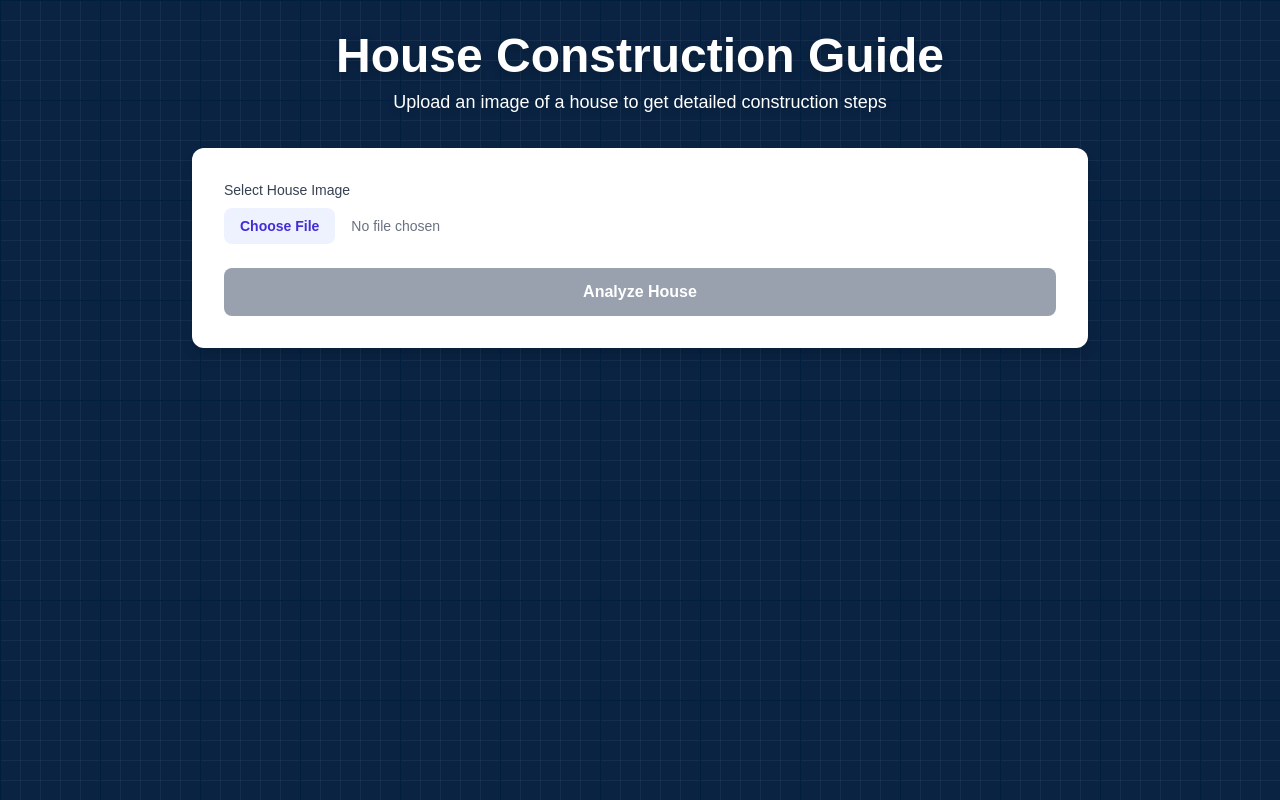
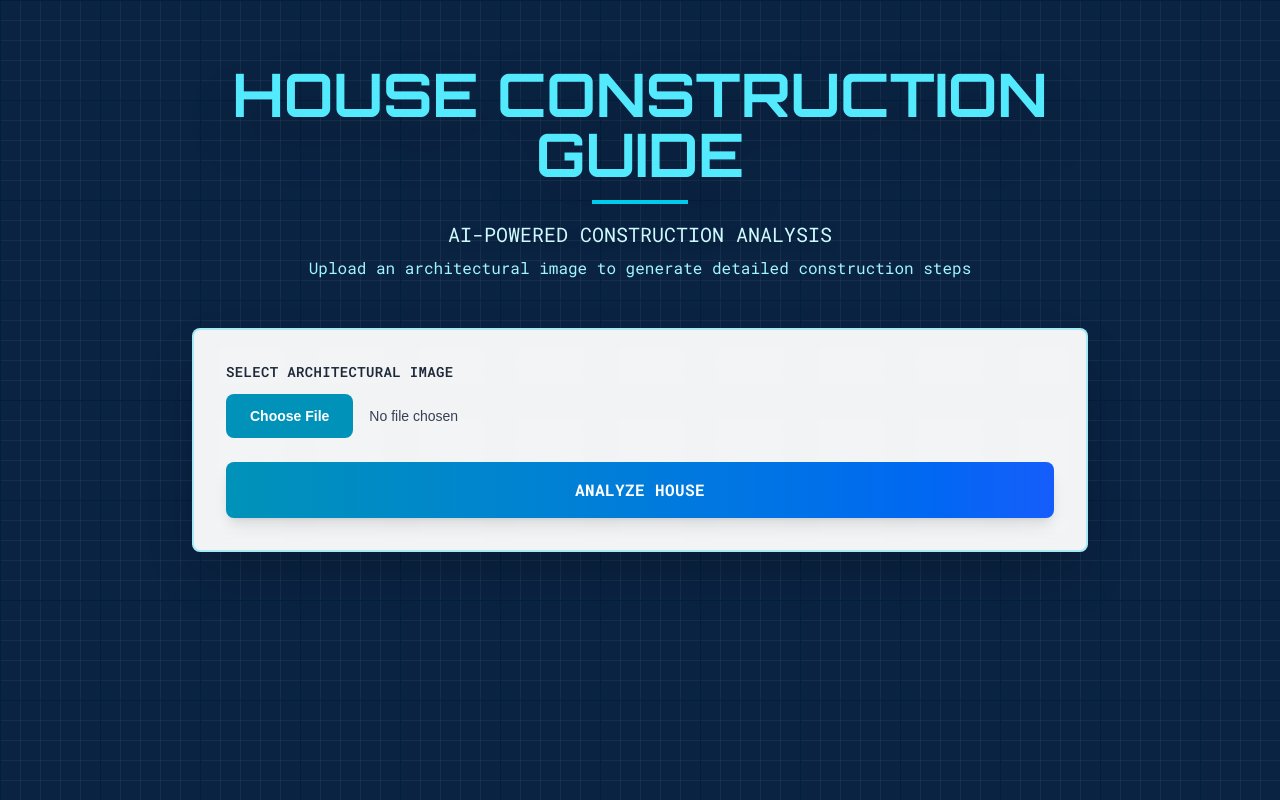
Before and after one commit to zach3141592/calHacksLockIn, a Next.js app: page / in a window 1280 px wide. Built offline with nearby package versions, Linux system fonts and the light colour scheme.

Commit message:
style: change ui styling

```diff
--- a/app/layout.tsx
+++ b/app/layout.tsx
@@ -1,15 +1,17 @@
 import type { Metadata } from "next";
-import { Geist, Geist_Mono } from "next/font/google";
+import { Roboto_Mono, Orbitron } from "next/font/google";
 import "./globals.css";
 
-const geistSans = Geist({
-  variable: "--font-geist-sans",
+const robotoMono = Roboto_Mono({
+  variable: "--font-roboto-mono",
   subsets: ["latin"],
+  weight: ["400", "500", "600", "700"],
 });
 
-const geistMono = Geist_Mono({
-  variable: "--font-geist-mono",
+const orbitron = Orbitron({
+  variable: "--font-orbitron",
   subsets: ["latin"],
+  weight: ["400", "500", "600", "700", "800", "900"],
 });
 
 export const metadata: Metadata = {
@@ -28,7 +30,7 @@ export default function RootLayout({
   return (
     <html lang="en">
       <body
-        className={`${geistSans.variable} ${geistMono.variable} antialiased`}
+        className={`${robotoMono.variable} ${orbitron.variable} antialiased`}
       >
         {children}
       </body>
--- a/app/page.tsx
+++ b/app/page.tsx
@@ -77,25 +77,29 @@ export default function Home() {
       }}
     >
       <div className="max-w-4xl mx-auto">
-        <div className="text-center mb-8">
-          <h1 className="text-4xl md:text-5xl font-bold text-white mb-2 drop-shadow-lg">
-            House Construction Guide
+        <div className="text-center mb-12 pt-8">
+          <h1 className="text-5xl md:text-6xl font-bold text-cyan-300 mb-4 drop-shadow-2xl" style={{ fontFamily: 'var(--font-orbitron)' }}>
+            HOUSE CONSTRUCTION GUIDE
           </h1>
-          <p className="text-lg text-white drop-shadow-md">
-            Upload an image of a house to get detailed construction steps
+          <div className="h-1 w-24 mx-auto bg-cyan-400 mb-4"></div>
+          <p className="text-xl text-cyan-100 drop-shadow-lg" style={{ fontFamily: 'var(--font-roboto-mono)' }}>
+            AI-POWERED CONSTRUCTION ANALYSIS
+          </p>
+          <p className="text-base text-cyan-200 mt-2" style={{ fontFamily: 'var(--font-roboto-mono)' }}>
+            Upload an architectural image to generate detailed construction steps
           </p>
         </div>
 
-        <div className="bg-white rounded-xl shadow-lg p-6 md:p-8 mb-6">
+        <div className="bg-white/95 backdrop-blur-sm border-2 border-cyan-400/30 rounded-lg shadow-2xl p-6 md:p-8 mb-6">
           <div className="mb-6">
-            <label className="block text-sm font-medium text-gray-700 mb-2">
-              Select House Image
+            <label className="block text-sm font-semibold text-gray-800 mb-3 uppercase tracking-wide" style={{ fontFamily: 'var(--font-roboto-mono)' }}>
+              SELECT ARCHITECTURAL IMAGE
             </label>
             <input
               type="file"
               accept="image/*"
               onChange={handleImageSelect}
-              className="block w-full text-sm text-gray-500 file:mr-4 file:py-2 file:px-4 file:rounded-lg file:border-0 file:text-sm file:font-semibold file:bg-indigo-50 file:text-indigo-700 hover:file:bg-indigo-100 cursor-pointer"
+              className="block w-full text-sm text-gray-700 file:mr-4 file:py-3 file:px-6 file:rounded-lg file:border-0 file:text-sm file:font-semibold file:bg-cyan-600 file:text-white hover:file:bg-cyan-700 cursor-pointer transition-colors"
             />
           </div>
 
@@ -114,7 +118,8 @@ export default function Home() {
           <button
             onClick={handleAnalyze}
             disabled={!selectedImage || isAnalyzing}
-            className="w-full bg-indigo-600 text-white py-3 px-6 rounded-lg font-semibold hover:bg-indigo-700 disabled:bg-gray-400 disabled:cursor-not-allowed transition-colors flex items-center justify-center gap-2"
+            className="w-full bg-gradient-to-r from-cyan-600 to-blue-600 text-white py-4 px-6 rounded-lg font-bold hover:from-cyan-700 hover:to-blue-700 disabled:bg-gray-400 disabled:cursor-not-allowed transition-all transform hover:scale-105 disabled:transform-none flex items-center justify-center gap-2 shadow-lg uppercase tracking-wide"
+            style={{ fontFamily: 'var(--font-roboto-mono)' }}
           >
             {isAnalyzing ? (
               <>
@@ -137,12 +142,12 @@ export default function Home() {
         </div>
 
         {steps && (
-          <div className="bg-white rounded-xl shadow-lg p-6 md:p-8">
-            <h2 className="text-2xl font-bold text-gray-800 mb-4">
+          <div className="bg-white/95 backdrop-blur-sm border-2 border-cyan-400/30 rounded-lg shadow-2xl p-6 md:p-8">
+            <h2 className="text-3xl font-bold text-gray-800 mb-6 uppercase tracking-wide" style={{ fontFamily: 'var(--font-orbitron)' }}>
               Construction Steps
             </h2>
             <div className="prose max-w-none">
-              <pre className="whitespace-pre-wrap text-gray-700 leading-relaxed font-sans">
+              <pre className="whitespace-pre-wrap text-gray-700 leading-relaxed" style={{ fontFamily: 'var(--font-roboto-mono)' }}>
                 {steps}
               </pre>
             </div>
```
